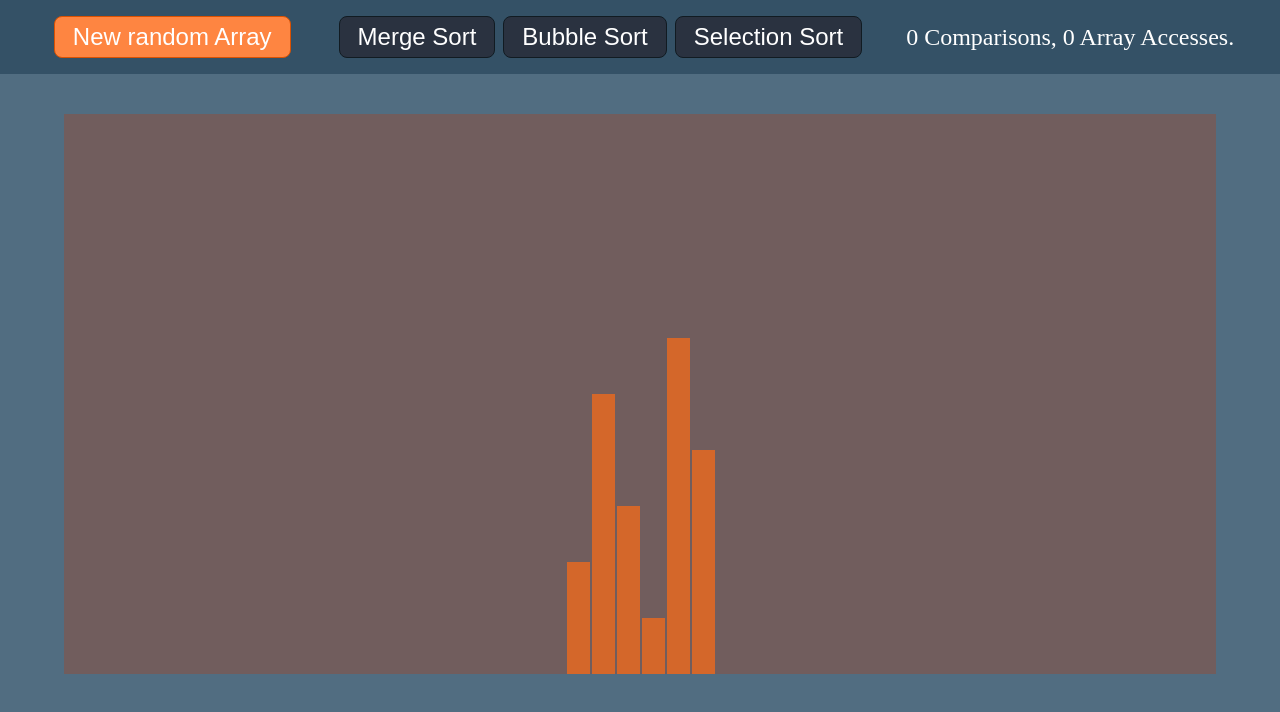
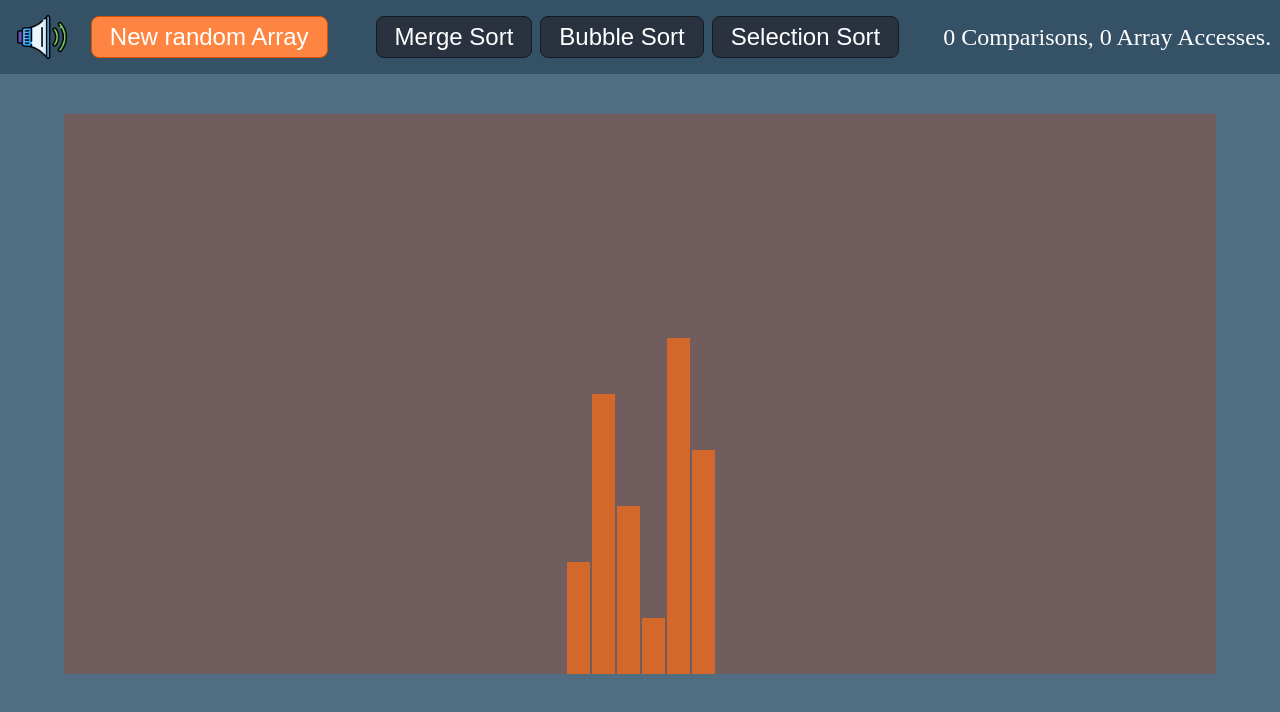
Before and after one commit to Nidhal-Abidi/AlgoAnimation, a React (Vite) app: page / in a window 1280 px wide. Shown: the top 712 px of the page. Built offline with nearby package versions, Linux system fonts and the light colour scheme.

Commit message:
feature/ toggling sound on/off

```diff
--- a/index.html
+++ b/index.html
@@ -4,7 +4,7 @@
     <meta charset="UTF-8" />
     <link rel="icon" href="/sorting.png" />
     <meta name="viewport" content="width=device-width, initial-scale=1.0" />
-    <title>Algo Animation</title>
+    <title>&#x1D11E; Algo Animation &#x1D11E;</title>
   </head>
   <body>
     <div id="root"></div>
--- a/src/App.jsx
+++ b/src/App.jsx
@@ -12,6 +12,7 @@ function App() {
   const [upperBound, setUpperBound] = useState(0)
   const [selectedBarsIdx, setselectedBarsIdx] = useState({ indices: [] })
 
+  const [isSoundOn, setIsSoundOn] = useState(true)
   const Comparisons = useRef(0)
   const arrAccesses = useRef(0)
 
@@ -19,7 +20,6 @@ function App() {
     let timeId = undefined
     //console.log("Swaps=", swaps, "/ upperBound=", upperBound, "/ idx=", idx)
 
-    console.log("Comparisons:")
     if (idx < upperBound) {
       let swappingArr = [...arr]
 
@@ -28,8 +28,10 @@ function App() {
       const animationType = swaps[0].type
 
       //Play the animation sounds
-      playNotes(200 + swappingArr[i] * 500)
-      playNotes(200 + swappingArr[j] * 500)
+      if (isSoundOn) {
+        playNotes(200 + swappingArr[i] * 500)
+        playNotes(200 + swappingArr[j] * 500)
+      }
 
       if (animationType == "swap") {
         arrAccesses.current += 1
@@ -95,6 +97,8 @@ function App() {
         setselectedBarsIdx={setselectedBarsIdx}
         Comparisons={Comparisons}
         arrAccesses={arrAccesses}
+        isSoundOn={isSoundOn}
+        setIsSoundOn={setIsSoundOn}
       />
       <SortingAnimation
         arr={arr}
--- a/src/components/NavBar.jsx
+++ b/src/components/NavBar.jsx
@@ -10,9 +10,19 @@ export function NavBar({
   setselectedBarsIdx,
   Comparisons,
   arrAccesses,
+  isSoundOn,
+  setIsSoundOn,
 }) {
+  const toggleSound = () => {
+    setIsSoundOn((isSoundOn) => !isSoundOn)
+  }
   return (
     <header className="header">
+      {isSoundOn ? (
+        <img src="/speaker.png" alt="sound on" onClick={toggleSound} />
+      ) : (
+        <img src="/mute.png" alt="sound off" onClick={toggleSound} />
+      )}
       <button
         className="btn btn-accent"
         onClick={() => {
--- a/src/styles.css
+++ b/src/styles.css
@@ -33,6 +33,10 @@ body {
   padding-left: 1.5em;
 }
 
+header img {
+  width: 50px;
+  margin-right: 1.5rem;
+}
 .nav-list {
   display: flex;
   list-style-type: none;
```
Also changed, not shown: public/mute.png (added), public/speaker.png (added).
